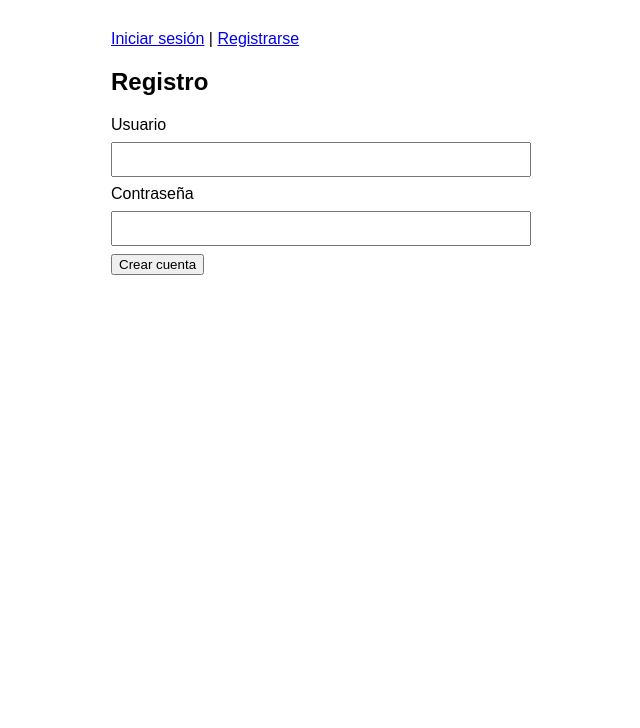
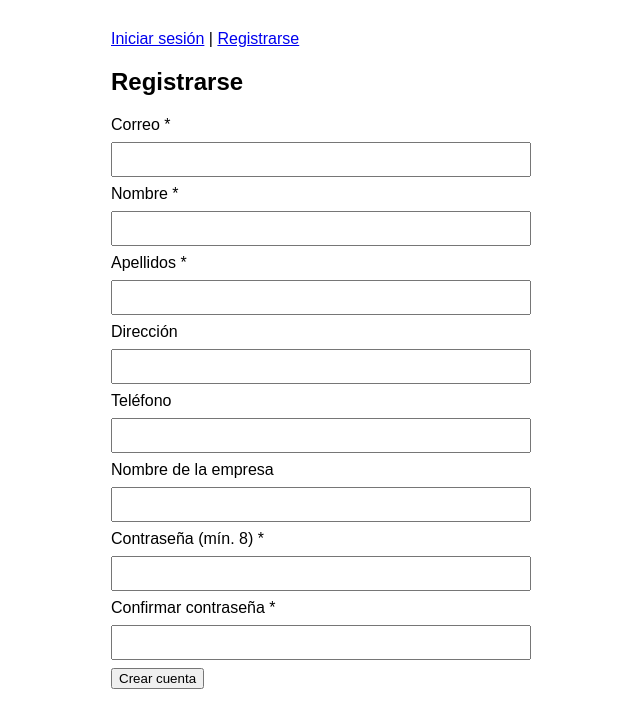
Before and after one commit to alfredit0o/vidrio-mexicano, a Flask app: page /register in a window 1280 px wide. Shown: the top 728 px of the page, without its empty margins (129-769 px from the left). Run offline with Flask 3, Linux system fonts and the light colour scheme.

Commit message:
Versión lista para Render

```diff
--- a/templates/register.html
+++ b/templates/register.html
@@ -1,11 +1,31 @@
 {% extends "base.html" %}
 {% block content %}
-  <h2>Registro</h2>
+  <h2>Registrarse</h2>
   <form method="post">
-    <label>Usuario</label>
-    <input name="username" required>
-    <label>Contraseña</label>
+    <label>Correo *</label>
+    <input name="email" type="email" required>
+
+    <label>Nombre *</label>
+    <input name="first_name" required>
+
+    <label>Apellidos *</label>
+    <input name="last_name" required>
+
+    <label>Dirección</label>
+    <input name="address">
+
+    <label>Teléfono</label>
+    <input name="phone">
+
+    <label>Nombre de la empresa</label>
+    <input name="company">
+
+    <label>Contraseña (mín. 8) *</label>
     <input name="password" type="password" required>
+
+    <label>Confirmar contraseña *</label>
+    <input name="confirm" type="password" required>
+
     <button type="submit">Crear cuenta</button>
   </form>
 {% endblock %}
```
